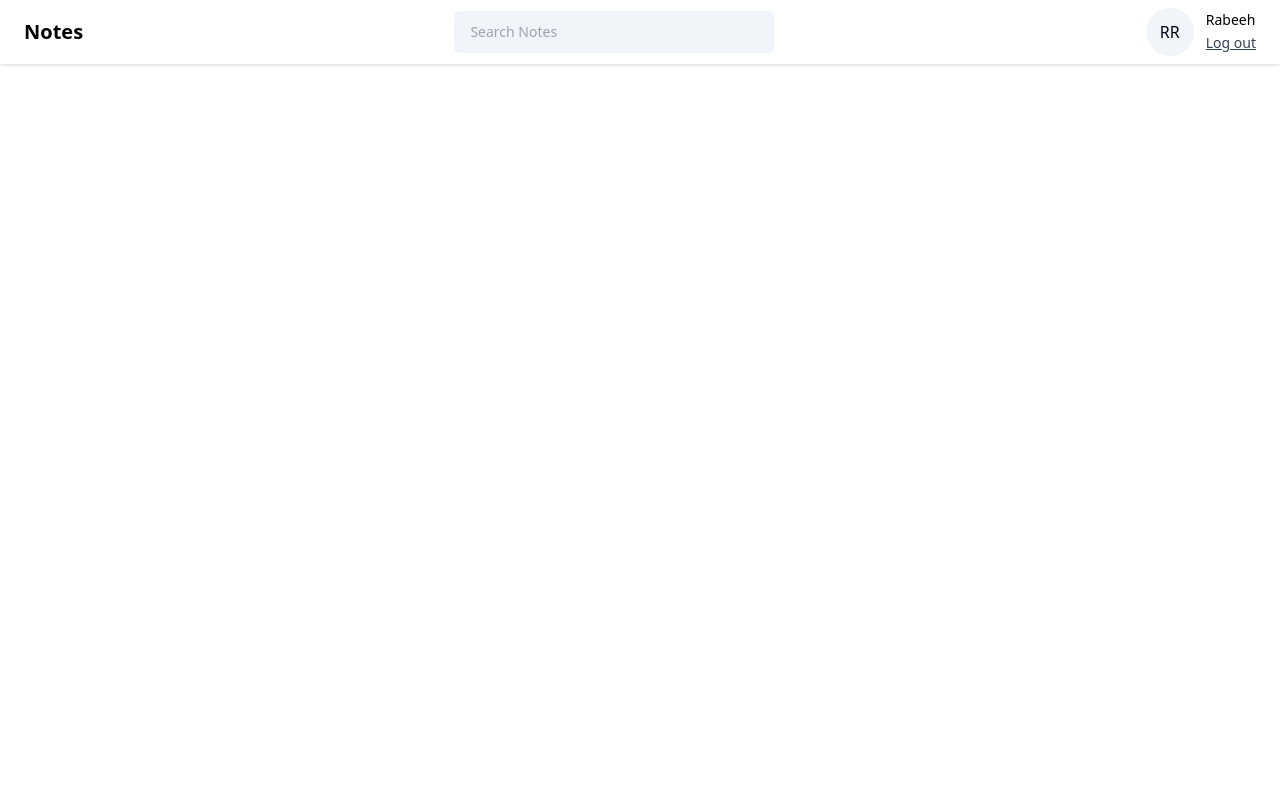
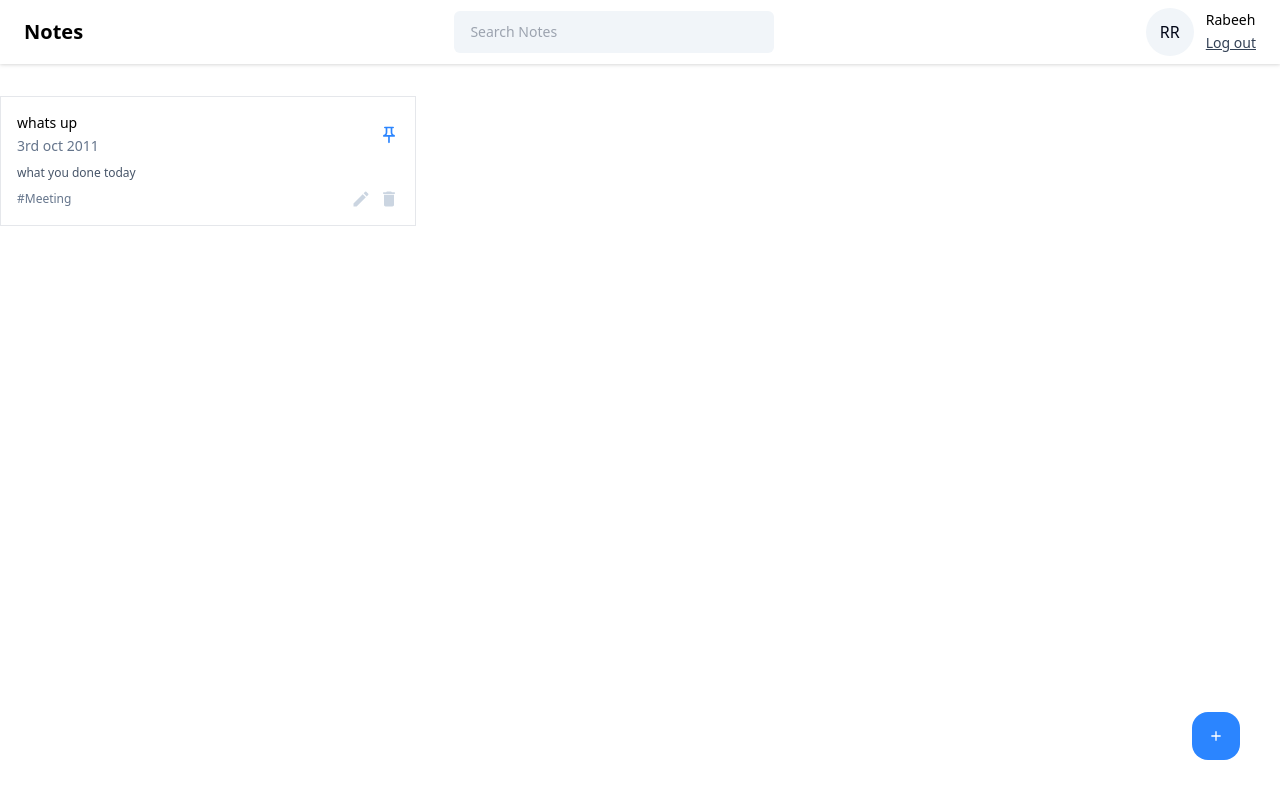
Before and after one commit to rabi-rahman/notes-app, a React (Vite) app in the folder frontend/: page / in a window 1280 px wide. Built offline with nearby package versions, Linux system fonts and the light colour scheme; some icons are missing.

Commit message:
complete Note UI

```diff
--- /dev/null
+++ b/frontend/src/components/NoteCard.jsx
@@ -0,0 +1,39 @@
+import React from 'react'
+import { MdOutlinePushPin } from 'react-icons/md'
+import { MdCreate,MdDelete } from 'react-icons/md'
+
+const NoteCard = ({
+    title,
+    date,
+    content,
+    tags,
+    isPinned,
+    onEdit,
+    onDelete,
+    onPinNote,
+}) => {
+  return (
+    <div className='border roundedd p-4 bg-white hover:shadow-xl transition-all ease-in-out'>
+        <div className='flex items-center justify-between '>
+            <div>
+                <h6 className='text-sm font-medium'>{title}</h6>
+                <span className='text-sm text-slate-500'>{date}</span>
+            </div>
+
+            <MdOutlinePushPin className={`icon-btn ${isPinned ? 'text-primary':'text-slate-100'}`} onclick={onPinNote} />
+        </div>
+        <p className='text-xs text-slate-600 mt-2'>{content?.slice(0, 60)}</p>
+        <div className='flex items-center justify-between mt-2'>
+            <div className='text-xs text-slate-500'>{tags}</div>
+            <div className='flex items-center gap-2'>
+                <MdCreate className='icon-btn hover:text-green-600'
+                onclick={onEdit} />
+                <MdDelete className='icon-btn hover:text-red-500'
+                onclick={onDelete} />
+            </div>
+        </div>
+    </div>
+  )
+}
+
+export default NoteCard
--- a/frontend/src/index.css
+++ b/frontend/src/index.css
@@ -19,4 +19,8 @@
     .btn-primary{
         @apply w-full text-sm bg-primary text-white p-2 rounded my-1 hover:bg-blue-600;
     }
+
+    .icon-btn{
+        @apply text-xl text-slate-300 cursor-pointer hover:text-primary;
+    }
 }
--- a/frontend/src/pages/Home.jsx
+++ b/frontend/src/pages/Home.jsx
@@ -1,10 +1,29 @@
 import React from 'react'
 import Navbar from '../components/Navbar'
+import NoteCard from '../components/NoteCard'
+import { MdAdd } from 'react-icons/md'
 
 const Home = () => {
   return (
     <>
     <Navbar />
+    <div className='container mx-auto'>
+      <div className='grid grid-cols-3 gap-4 mt-8'>
+      <NoteCard
+      title="whats up"
+      date="3rd oct 2011"
+      content="what you done today"
+      tags="#Meeting"
+      isPinned={true}
+      onEdit={()=>{}}
+      onDelete={()=>{}}
+      onPinNote={()=>{}} />
+      </div>
+    </div>
+
+    <button className='w-12 h-12 flex items-center justify-center rounded-2xl bg-primary hover:bg-blue-600 absolute right-10 bottom-10' onClick={() => {}}>
+      <MdAdd className='text=[32px] text-white' />
+    </button>
     </>
   )
 }
```
